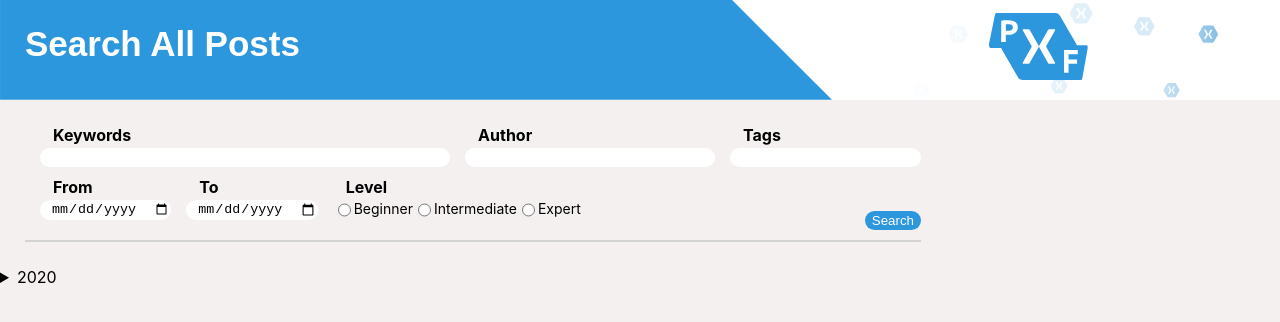
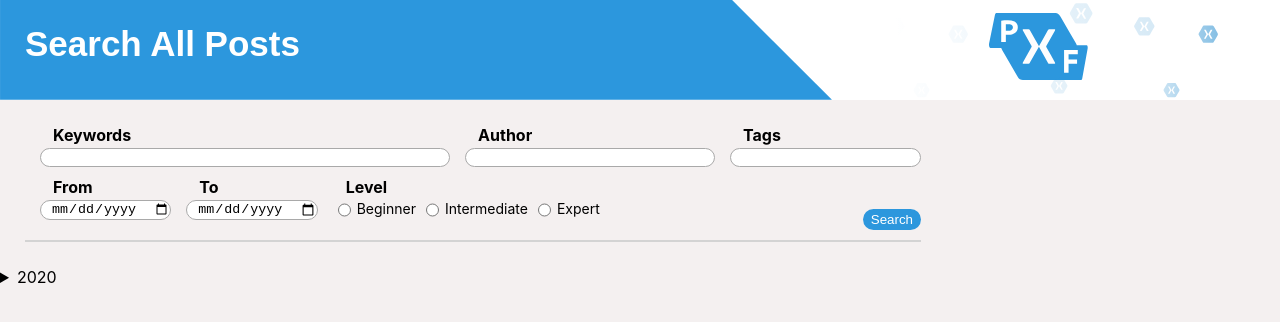
Before and after one commit to Polarts/PureXForms-blog-react, a React app: page /search in a window 1280 px wide. Shown: the top 322 px of the page. Built offline with nearby package versions, Linux system fonts and the light colour scheme; a web font is replaced by a local one.

Commit message:
added details expander to search, adjusted styles

```diff
--- a/src/routes/Search/Search.jsx
+++ b/src/routes/Search/Search.jsx
@@ -123,7 +123,7 @@ const Search = () => {
             </form>
 
             <details>
-                <summary style={{fontSize: "16px"}}>2020</summary>
+                <summary>2020</summary>
             </details>
         </main>
         </>
--- a/src/routes/Search/Search.module.scss
+++ b/src/routes/Search/Search.module.scss
@@ -51,6 +51,7 @@
             span {
                 font-size: 14rem;
                 user-select: none;
+                margin: 0 5px 0 3px;
             }
         }
 
--- a/src/stylesheets/local/_utils.scss
+++ b/src/stylesheets/local/_utils.scss
@@ -1,7 +1,4 @@
 
 /// Utilities ///
 
-.u-rounded {
-    border: 1px solid transparent;
-    border-radius: 20px;
-}
+.u-rounded { border-radius: 20px; }
--- a/src/stylesheets/local/partials/_elements.scss
+++ b/src/stylesheets/local/partials/_elements.scss
@@ -3,4 +3,5 @@
 
 @import './elements/common';
 @import './elements/buttons';
+@import './elements/details';
 @import './elements/input';
--- a/src/stylesheets/local/partials/elements/_buttons.scss
+++ b/src/stylesheets/local/partials/elements/_buttons.scss
@@ -4,6 +4,7 @@
 .button {
 
     outline: none;
+    border-color: transparent;
     transition: all 0.3s;
 
     &:hover {
--- /dev/null
+++ b/src/stylesheets/local/partials/elements/_details.scss
@@ -0,0 +1,15 @@
+
+/// Details ///
+
+details {
+    summary {
+        outline: none;
+        font-size: 16rem;
+
+        &::-webkit-details-marker {
+            //display: none;
+        }
+    }
+
+
+}
--- a/src/stylesheets/local/partials/elements/_input.scss
+++ b/src/stylesheets/local/partials/elements/_input.scss
@@ -14,6 +14,7 @@ label, .input-label {
 .textbox {
     @extend %input-base;
     transition: border 0.5s;
+    border: 1px solid darkgray;
 
     &:focus {
         border: 1px solid $emphasis;
```
